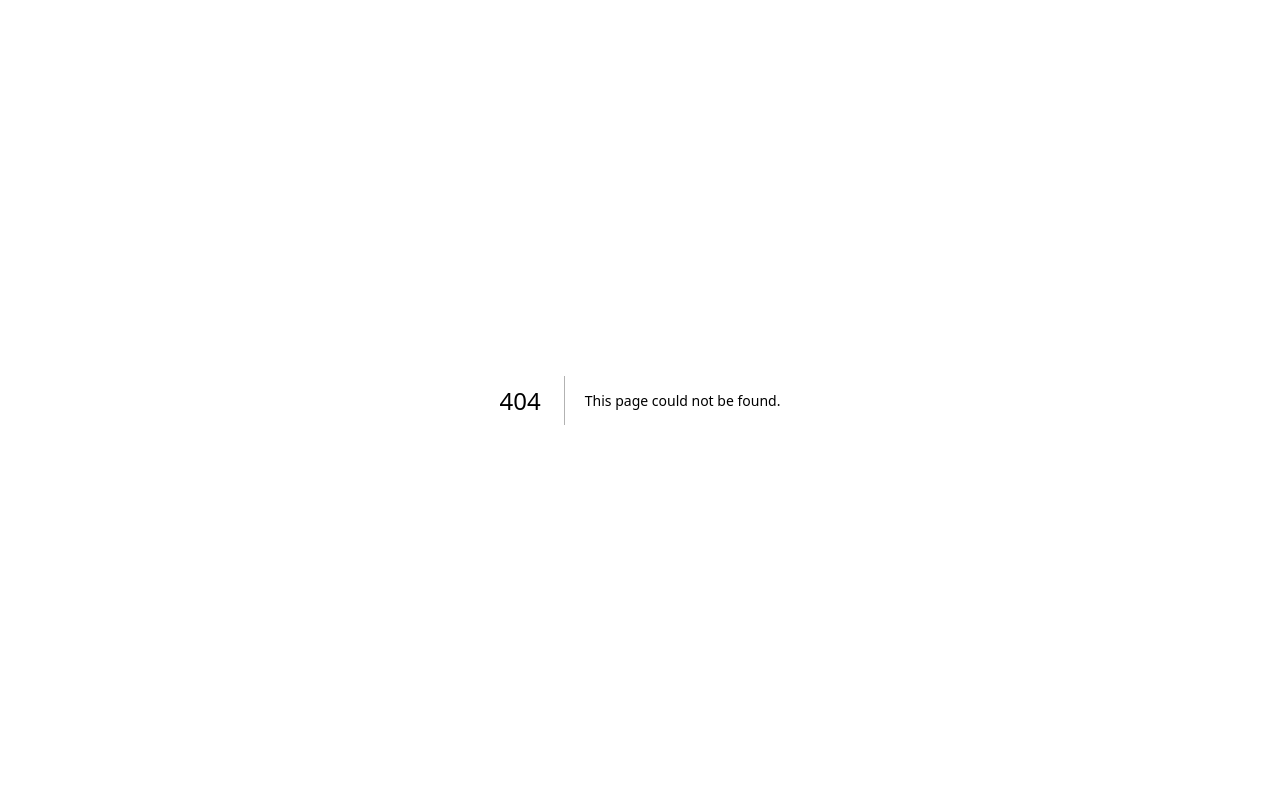
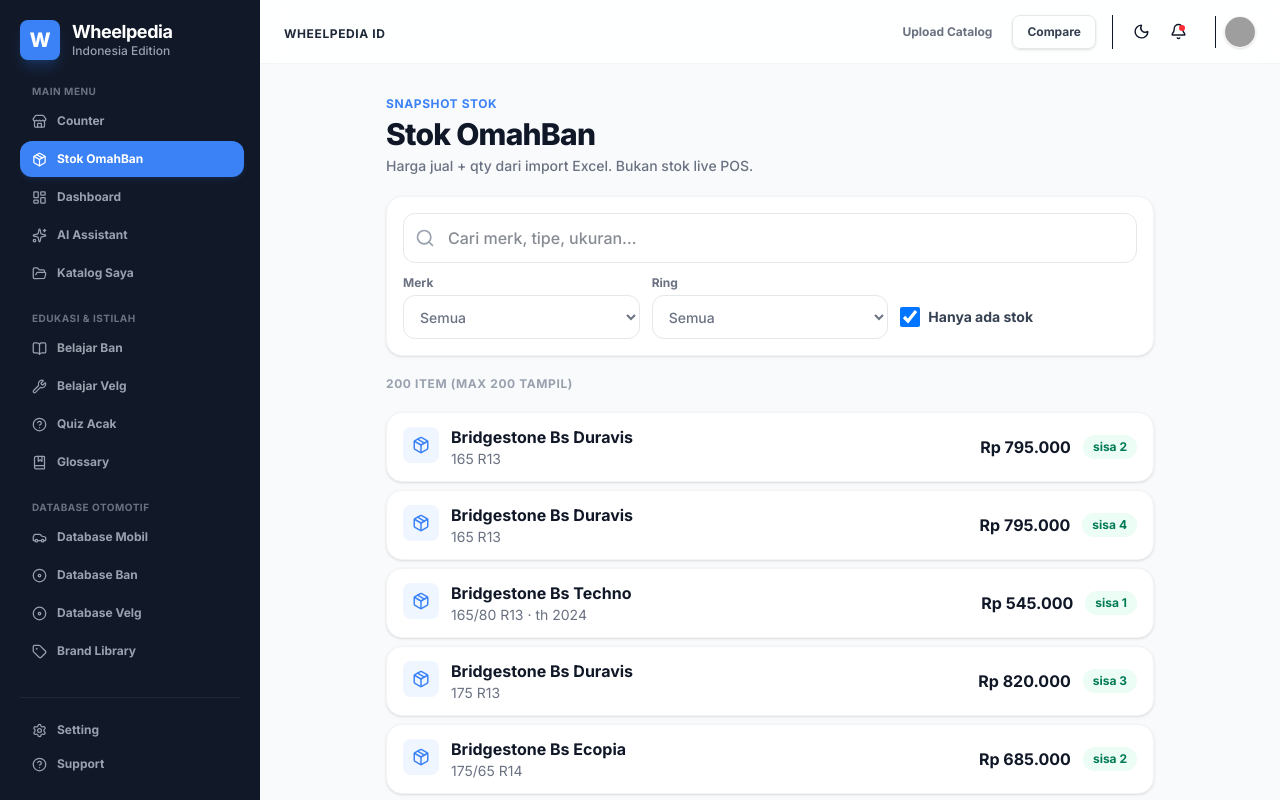
Before and after one commit to svincentpeter/wheelpedia-indonesia, a Next.js app: page /stok in a window 1280 px wide. Before the commit this address had no page. Built offline with nearby package versions, Linux system fonts and the light colour scheme; grey boxes are pictures that could not be loaded.

Commit message:
feat: shop stock browse page
/stok filters brand, rim, query, in-stock only. Snapshot sell+qty only.

Ultraworked with [Sisyphus](https://github.com/code-yeongyu/oh-my-openagent)

Co-authored-by: Sisyphus <clio-agent@sisyphuslabs.ai>

```diff
--- /dev/null
+++ b/src/app/stok/page.tsx
@@ -0,0 +1,32 @@
+"use client";
+
+import { Suspense, useState } from "react";
+import dynamic from "next/dynamic";
+
+const AppShell = dynamic(() => import("@/components/AppShell"), { ssr: false });
+const ShopStockView = dynamic(() => import("@/components/ShopStockView"), {
+  ssr: false,
+});
+
+function StokContent() {
+  const [searchQuery, setSearchQuery] = useState("");
+  return (
+    <AppShell searchQuery={searchQuery} setSearchQuery={setSearchQuery}>
+      <ShopStockView />
+    </AppShell>
+  );
+}
+
+export default function StokPage() {
+  return (
+    <Suspense
+      fallback={
+        <div className="flex h-screen items-center justify-center bg-gray-50 text-gray-400 dark:bg-gray-950">
+          Loading stok…
+        </div>
+      }
+    >
+      <StokContent />
+    </Suspense>
+  );
+}
--- /dev/null
+++ b/src/components/ShopStockView.tsx
@@ -0,0 +1,164 @@
+"use client";
+
+import React, { useMemo, useState } from "react";
+import { useSearchParams } from "next/navigation";
+import { Search, Package } from "lucide-react";
+import { getShopStock, searchStock, type ShopStockItem } from "@/lib/shop-stock";
+
+function formatRp(n: number): string {
+  return `Rp ${n.toLocaleString("id-ID")}`;
+}
+
+export default function ShopStockView() {
+  const searchParams = useSearchParams();
+  const initialQ = searchParams.get("q") ?? "";
+
+  const all = useMemo(() => getShopStock(), []);
+  const brands = useMemo(
+    () => Array.from(new Set(all.map((i) => i.brand))).sort(),
+    [all],
+  );
+  const rims = useMemo(
+    () =>
+      Array.from(new Set(all.map((i) => i.rim).filter((r) => r > 0))).sort(
+        (a, b) => a - b,
+      ),
+    [all],
+  );
+
+  const [query, setQuery] = useState(initialQ);
+  const [brand, setBrand] = useState("");
+  const [rim, setRim] = useState("");
+  const [inStockOnly, setInStockOnly] = useState(true);
+
+  const filtered: ShopStockItem[] = useMemo(() => {
+    let list = searchStock(query, all);
+    if (brand) list = list.filter((i) => i.brand === brand);
+    if (rim) {
+      const r = Number(rim);
+      list = list.filter((i) => i.rim === r);
+    }
+    if (inStockOnly) list = list.filter((i) => i.qty > 0);
+    return list.slice(0, 200);
+  }, [all, query, brand, rim, inStockOnly]);
+
+  return (
+    <div className="mx-auto max-w-3xl space-y-5 pb-20 text-left animate-fade-in">
+      <header className="space-y-1">
+        <p className="text-xs font-bold uppercase tracking-wider text-[#3B82F6]">
+          Snapshot stok
+        </p>
+        <h1 className="text-2xl font-extrabold tracking-tight text-gray-900 dark:text-white sm:text-3xl">
+          Stok OmahBan
+        </h1>
+        <p className="text-sm font-medium text-gray-500">
+          Harga jual + qty dari import Excel. Bukan stok live POS.
+        </p>
+      </header>
+
+      <div className="space-y-3 rounded-2xl border border-gray-100 bg-white p-4 shadow-sm dark:border-gray-800 dark:bg-gray-900">
+        <div className="relative">
+          <Search
+            className="pointer-events-none absolute left-3 top-1/2 -translate-y-1/2 text-gray-400"
+            size={20}
+          />
+          <input
+            type="search"
+            value={query}
+            onChange={(e) => setQuery(e.target.value)}
+            placeholder="Cari merk, tipe, ukuran…"
+            className="min-h-12 w-full rounded-xl border border-gray-200 bg-white py-3 pl-11 pr-4 text-base font-medium outline-none ring-[#3B82F6] focus:ring-2 dark:border-gray-700 dark:bg-gray-950 dark:text-white"
+          />
+        </div>
+        <div className="grid grid-cols-2 gap-3 sm:grid-cols-3">
+          <label className="block text-xs font-bold text-gray-500">
+            Merk
+            <select
+              value={brand}
+              onChange={(e) => setBrand(e.target.value)}
+              className="mt-1 min-h-11 w-full rounded-xl border border-gray-200 bg-white px-3 text-sm font-medium dark:border-gray-700 dark:bg-gray-950 dark:text-white"
+            >
+              <option value="">Semua</option>
+              {brands.map((b) => (
+                <option key={b} value={b}>
+                  {b}
+                </option>
+              ))}
+            </select>
+          </label>
+          <label className="block text-xs font-bold text-gray-500">
+            Ring
+            <select
+              value={rim}
+              onChange={(e) => setRim(e.target.value)}
+              className="mt-1 min-h-11 w-full rounded-xl border border-gray-200 bg-white px-3 text-sm font-medium dark:border-gray-700 dark:bg-gray-950 dark:text-white"
+            >
+              <option value="">Semua</option>
+              {rims.map((r) => (
+                <option key={r} value={String(r)}>
+                  R{r}
+                </option>
+              ))}
+            </select>
+          </label>
+          <label className="col-span-2 flex min-h-11 items-center gap-2 text-sm font-bold text-gray-700 dark:text-gray-200 sm:col-span-1 sm:mt-5">
+            <input
+              type="checkbox"
+              checked={inStockOnly}
+              onChange={(e) => setInStockOnly(e.target.checked)}
+              className="h-5 w-5 rounded border-gray-300"
+            />
+            Hanya ada stok
+          </label>
+        </div>
+      </div>
+
+      <p className="text-xs font-bold uppercase tracking-wider text-gray-400">
+        {filtered.length} item (max 200 tampil)
+      </p>
+
+      <ul className="space-y-2">
+        {filtered.length === 0 && (
+          <li className="rounded-2xl border border-dashed border-gray-200 px-4 py-8 text-center text-sm text-gray-500 dark:border-gray-700">
+            Tidak ada baris. Longgarkan filter atau refresh import.
+          </li>
+        )}
+        {filtered.map((it) => (
+          <li
+            key={it.id}
+            className="flex min-h-16 flex-col gap-1 rounded-2xl border border-gray-100 bg-white px-4 py-3 shadow-sm dark:border-gray-800 dark:bg-gray-900 sm:flex-row sm:items-center sm:justify-between"
+          >
+            <div className="flex min-w-0 items-start gap-3">
+              <span className="mt-0.5 flex h-9 w-9 shrink-0 items-center justify-center rounded-lg bg-blue-50 text-[#3B82F6] dark:bg-blue-950">
+                <Package size={18} />
+              </span>
+              <div className="min-w-0">
+                <p className="truncate font-bold text-gray-900 dark:text-white">
+                  {it.brand} {it.productName}
+                </p>
+                <p className="text-sm text-gray-500">
+                  {it.sizeNormalized}
+                  {it.yearHint ? ` · th ${it.yearHint}` : ""}
+                </p>
+              </div>
+            </div>
+            <div className="flex items-center gap-3 pl-12 sm:pl-0">
+              <span className="font-bold text-gray-900 dark:text-white">
+                {formatRp(it.sellPrice)}
+              </span>
+              {it.qty > 0 ? (
+                <span className="rounded-full bg-emerald-50 px-2.5 py-1 text-xs font-bold text-emerald-700 dark:bg-emerald-950 dark:text-emerald-300">
+                  sisa {it.qty}
+                </span>
+              ) : (
+                <span className="rounded-full bg-gray-100 px-2.5 py-1 text-xs font-bold text-gray-500 dark:bg-gray-800">
+                  Habis
+                </span>
+              )}
+            </div>
+          </li>
+        ))}
+      </ul>
+    </div>
+  );
+}
```
